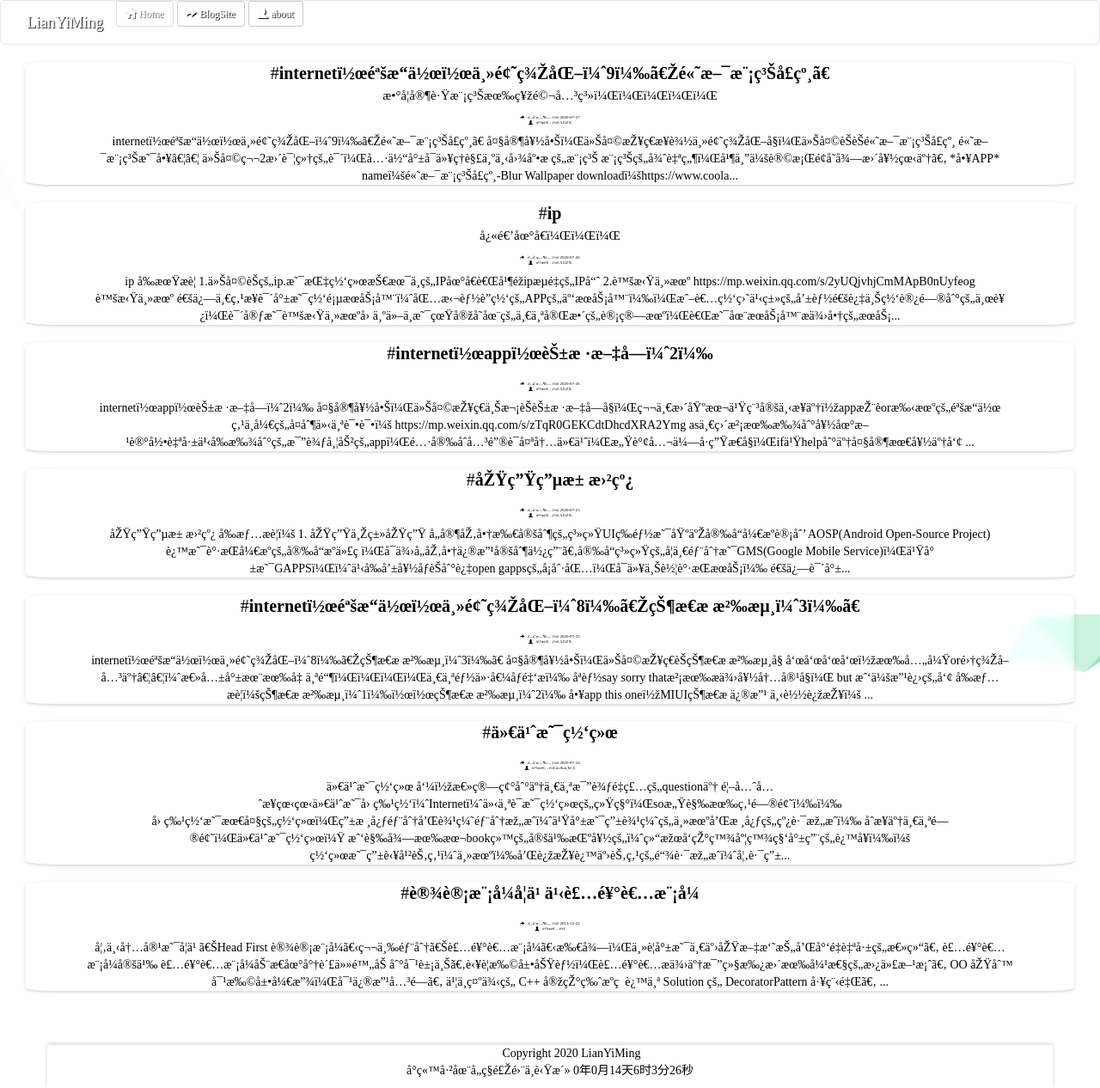
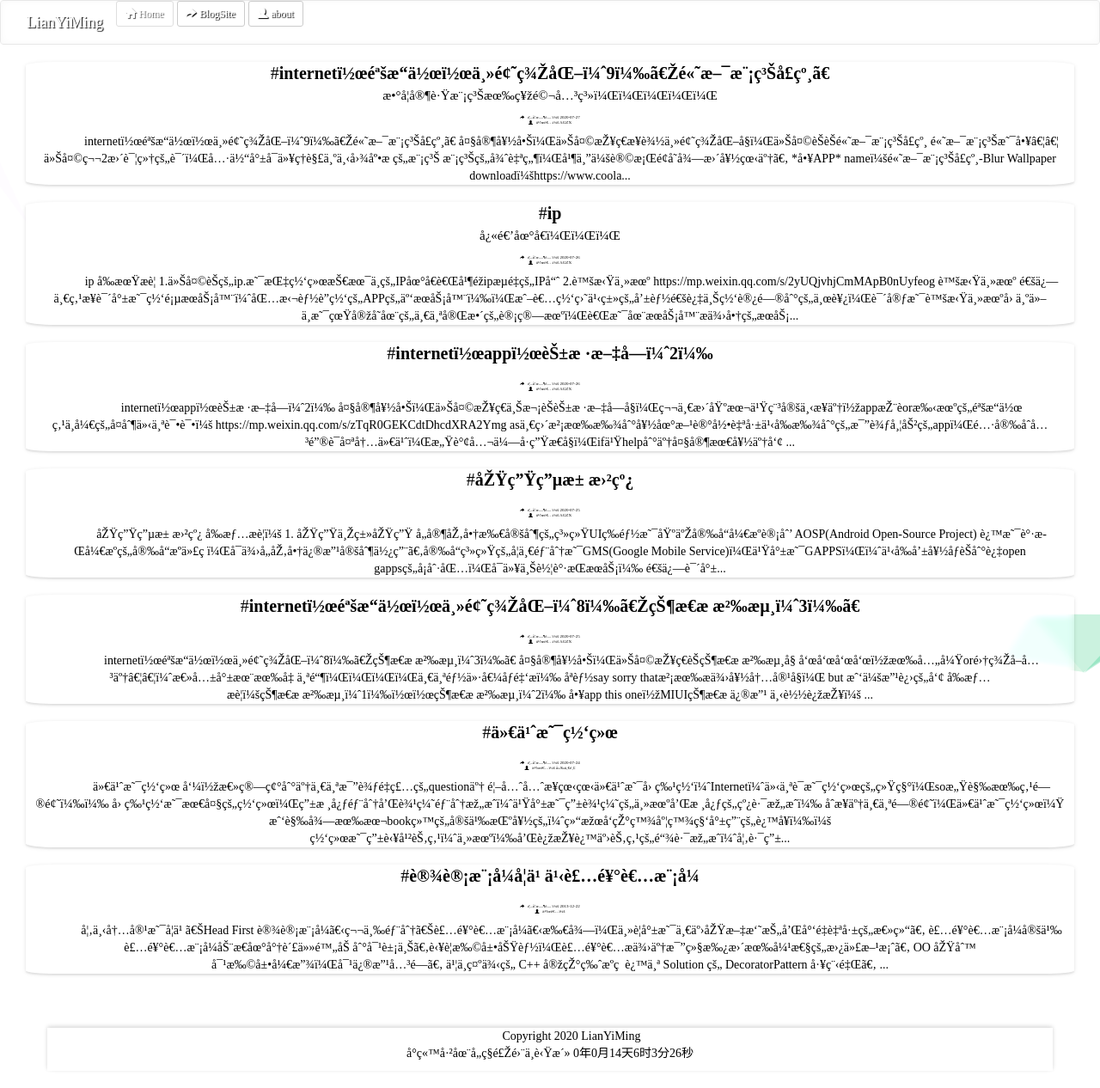
Before and after one commit to LianYiMing/JekyllBlog, a Jekyll site: the page built from index.html, in a window 1280 px wide. Shown: the whole page at 86% size. Built offline with Jekyll 4.4.1, drawn with Linux system fonts in a browser that asks for light colours; nearby versions of some CDN libraries; some web fonts are replaced; the list of posts is cut into pages by our own code.

Commit message:
基本完成了index

```diff
--- a/css/blog.css
+++ b/css/blog.css
@@ -26,6 +26,8 @@ p {
 
 .postbody>a:hover,
 .postbody>a:focus,
+.postcontent>p:hover,
+.postcontent>p:focus,
 .posttitle:hover,
 .posttitle:focus,
 .postsubtitle:hover,
@@ -62,11 +64,9 @@ p {
 	d line-height: 14px;
 }
 
-.postbody>a>.postcontent {
-
-
-	margin-left: 70px;
-	margin-right: 70px;
+.postbody>a>.postcontent{
+	margin-left: 10px;
+	margin-right: 10px;
 }
 
 .postbodyxuhua {
--- a/index.html
+++ b/index.html
@@ -42,7 +42,9 @@ home: index
 
 
 			<div class="postcontent">
+			<p>
 				{{ post.content | strip_html | truncate:200 }}
+			</p>
 			</div>
 		</a>
 	</div>
```
